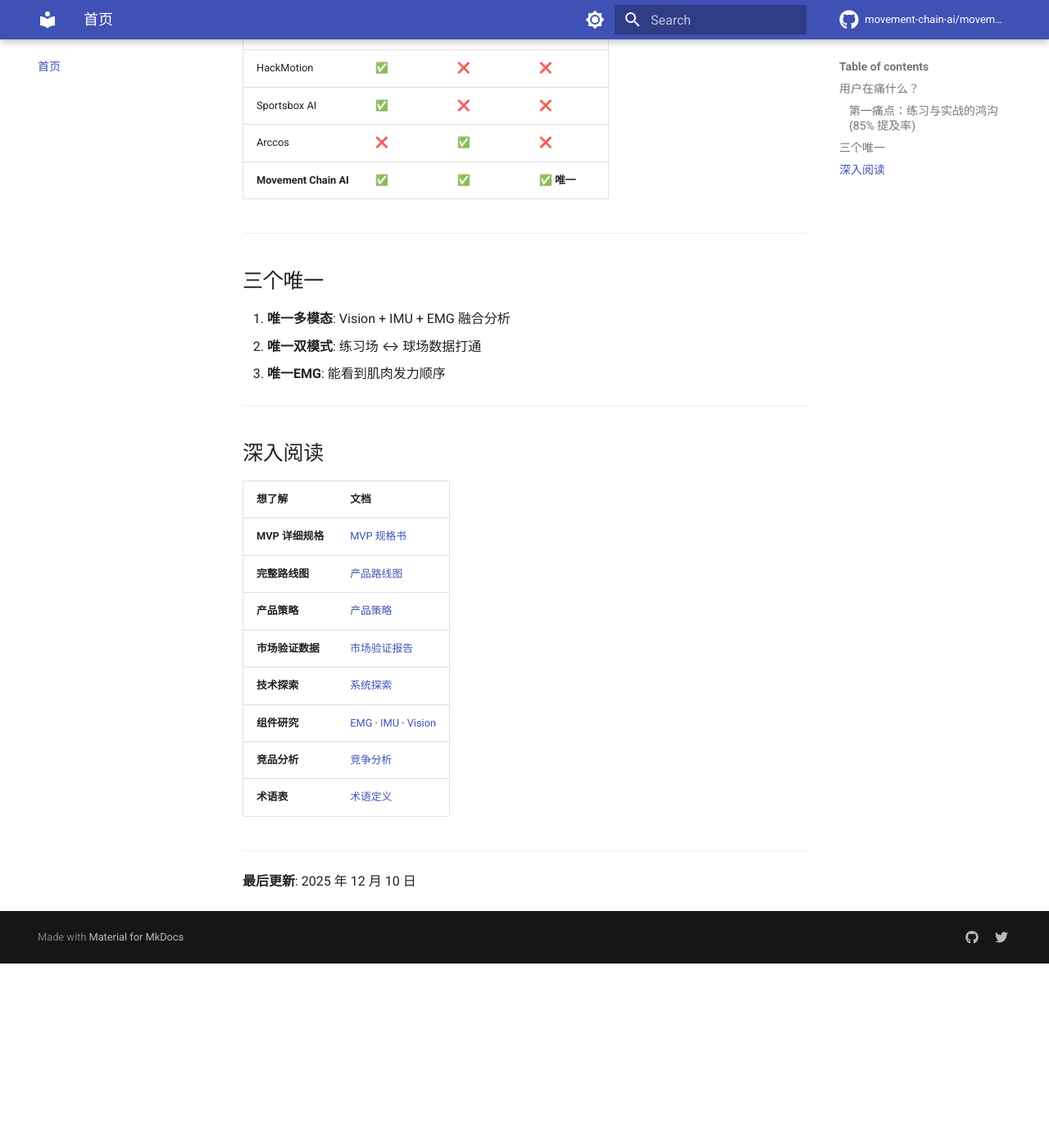
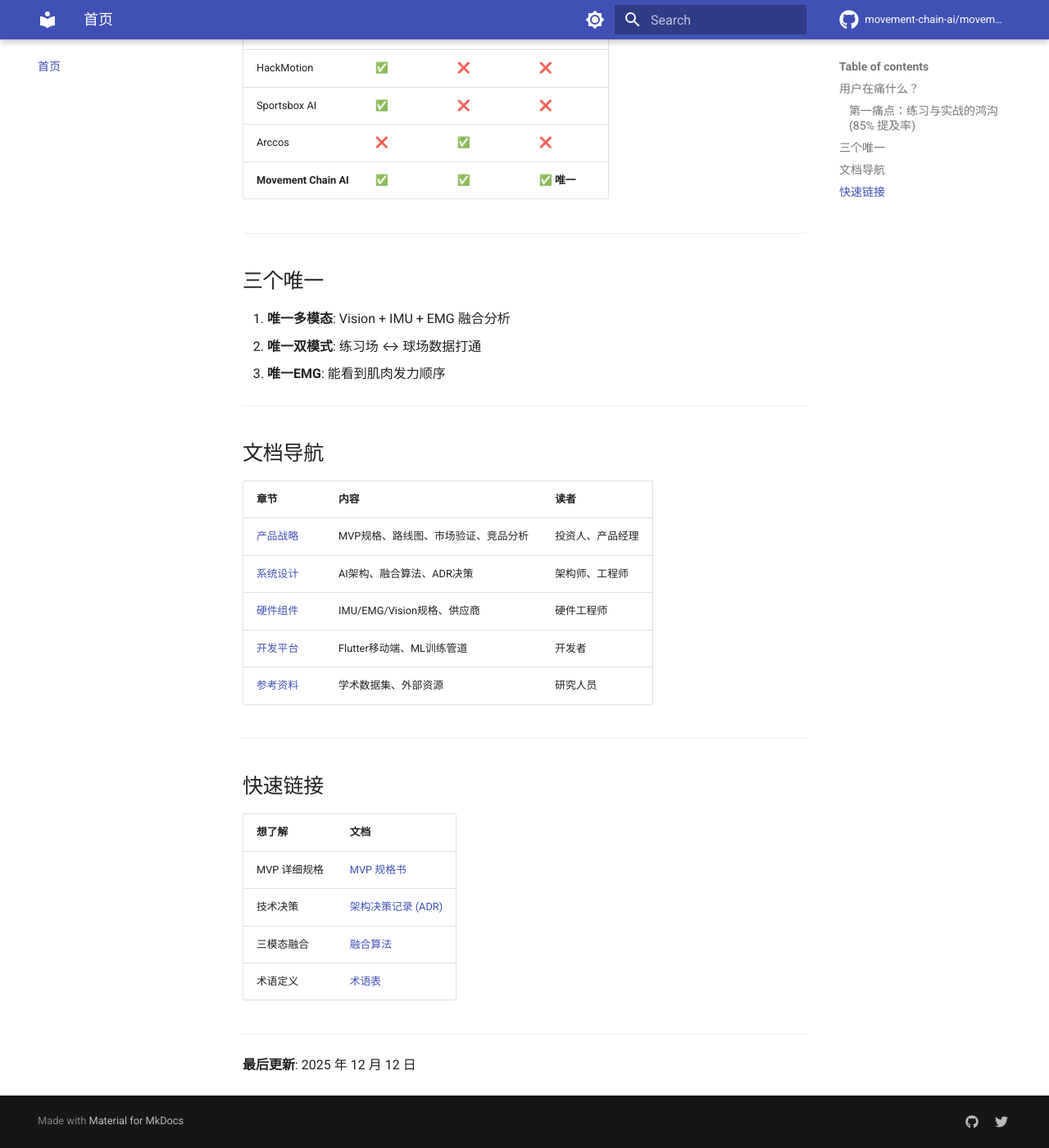
Before and after one commit to movement-chain-ai/movement-chain-docs, an MkDocs documentation site: the page built from docs/zh/index.md, in a window 1280 px wide and 1400 px high, scrolled down 510 px. Shown: the whole window at 82% size. Built offline with MkDocs 1.6.1 and Material for MkDocs 9.7.7, drawn with Linux system fonts in a browser that asks for light colours; comment, search, counter and statistics services are not loaded; the version menu is left out; before the commit the page ends 1685 px from its top, so only the background shows below that; some of the changed text lies outside the part shown.

Commit message:
docs(index): update homepage with section navigation and tech tagline
- Update tagline to highlight AI + Camera + EMG + IMU stack
- Replace "深入阅读" with "文档导航" showing all 5 major sections
- Add target audience for each section
- Streamline "快速链接" to most important docs

```diff
--- a/docs/zh/index.md
+++ b/docs/zh/index.md
@@ -1,6 +1,6 @@
 # Movement Chain AI
 
-> **唯一能告诉你"为什么"做错的高尔夫训练系统——因为我们能看到你的肌肉。**
+> **AI + 摄像头 + EMG + IMU：唯一能告诉你"为什么"做错的高尔夫训练系统**
 
 ---
 
@@ -30,19 +30,27 @@
 
 ---
 
-## 深入阅读
+## 文档导航
+
+| 章节 | 内容 | 读者 |
+|-----|------|-----|
+| [产品战略](product/index.md) | MVP规格、路线图、市场验证、竞品分析 | 投资人、产品经理 |
+| [系统设计](design/index.md) | AI架构、融合算法、ADR决策 | 架构师、工程师 |
+| [硬件组件](components/index.md) | IMU/EMG/Vision规格、供应商 | 硬件工程师 |
+| [开发平台](platform/index.md) | Flutter移动端、ML训练管道 | 开发者 |
+| [参考资料](reference/index.md) | 学术数据集、外部资源 | 研究人员 |
+
+---
+
+## 快速链接
 
 | 想了解 | 文档 |
 |-------|------|
-| **MVP 详细规格** | [MVP 规格书](product/mvp-specification.md) |
-| **完整路线图** | [产品路线图](product/roadmap.md) |
-| **产品策略** | [产品策略](product/product-strategy.md) |
-| **市场验证数据** | [市场验证报告](product/market/validation.md) |
-| **技术探索** | [系统探索](design/system-exploration.md) |
-| **组件研究** | [EMG](components/emg/hardware.md) · [IMU](components/imu/hardware.md) · [Vision](components/vision/software.md) |
-| **竞品分析** | [竞争分析](product/competitive/overview.md) |
-| **术语表** | [术语定义](design/00-glossary.md) |
+| MVP 详细规格 | [MVP 规格书](product/mvp-specification.md) |
+| 技术决策 | [架构决策记录 (ADR)](design/decisions/index.md) |
+| 三模态融合 | [融合算法](design/fusion-algorithm.md) |
+| 术语定义 | [术语表](design/00-glossary.md) |
 
 ---
 
-**最后更新**: 2025 年 12 月 10 日
+**最后更新**: 2025 年 12 月 12 日
```
